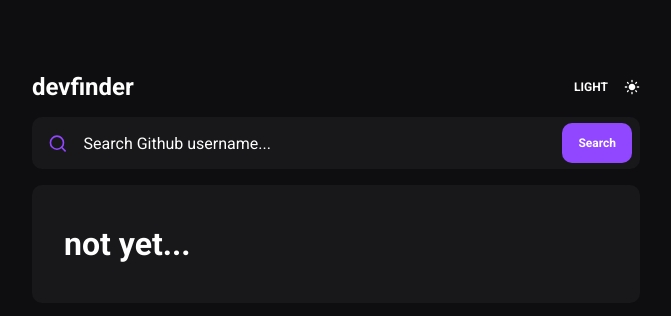
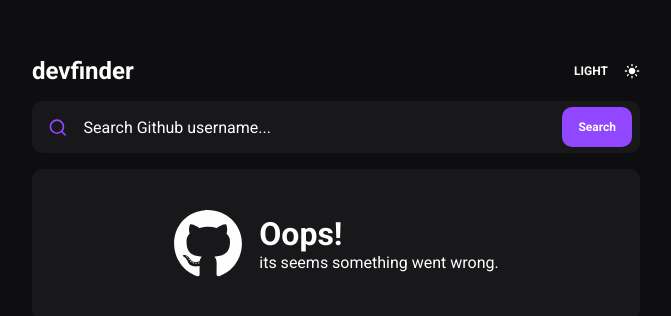
Before and after one commit to erikalbuquerque/devfinder, a React (Create React App) app: page / in a window 1280 px wide. Shown: the part 204-520 px from the top of the page, without its empty margins (304-975 px from the left). Built offline with nearby package versions, Linux system fonts and the light colour scheme.

Commit message:
feat: add visual feedback for user not found

```diff
--- a/src/components/CardProfile/index.tsx
+++ b/src/components/CardProfile/index.tsx
@@ -3,6 +3,7 @@
 import { ImLocation } from 'react-icons/im';
 import { BsLink45Deg, BsTwitter } from 'react-icons/bs';
 import { BiBuildings } from 'react-icons/bi';
+import { FaGithub } from 'react-icons/fa';
 
 import styles from './styles.module.scss';
 
@@ -67,7 +68,13 @@
 					</div>
 				</>
 			) : (
-				<h1>not yet...</h1>
+				<div className={styles.alertMessage}>
+					<FaGithub size={70}/>
+					<div>
+						<h1>Oops!</h1>
+						<span>its seems something went wrong.</span>
+					</div>
+				</div>
 			)}
 		</div>
 	);
--- a/src/components/CardProfile/styles.module.scss
+++ b/src/components/CardProfile/styles.module.scss
@@ -25,6 +25,7 @@
             }
             span {
                 font-size: 0.875rem;
+                margin: 0;
                 color: var(--manatee-500);
             }
         }
@@ -85,4 +86,10 @@
             }
         }
     }
+    .alertMessage {
+        display: flex;
+        align-items: center;
+        justify-content: center;
+        gap: 1rem;
+    }
 }
```
